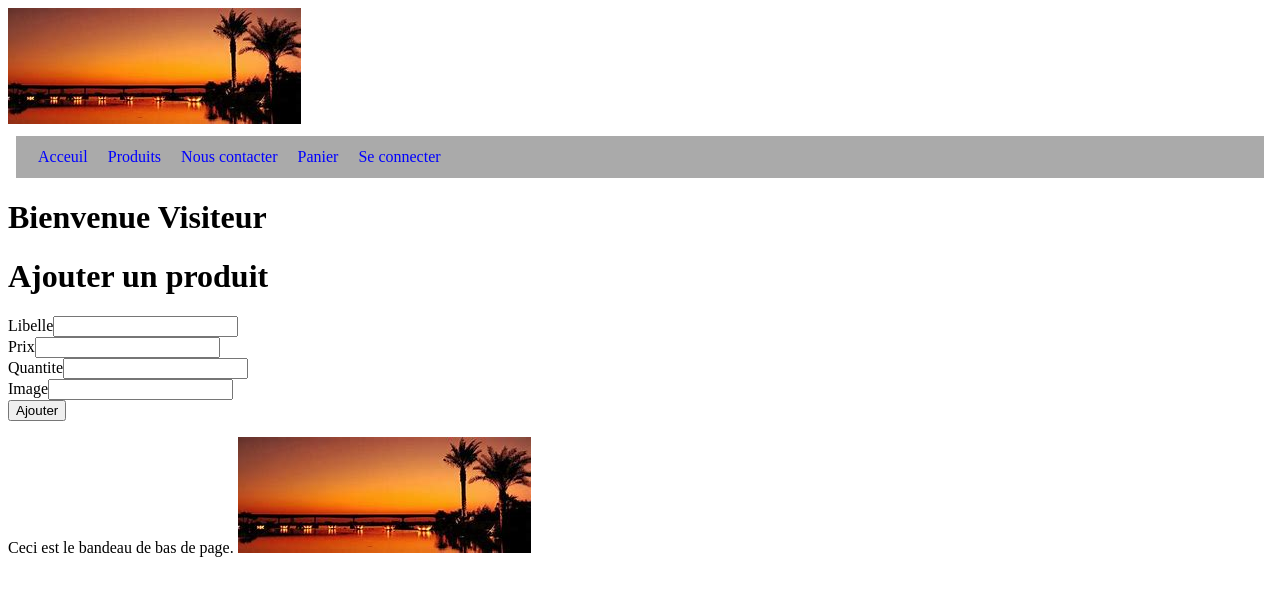
After one commit to DjakopoDavid/PROJET, a Symfony app: template templates/article/new.html.twig in a window 1280 px wide. The commit adds this page. Shown: the top 596 px of the page. Run offline with Twig, Linux system fonts and the light colour scheme; the template is opened without the code that fills it, so the values that code supplies are empty; form fields are guessed from the names that the template uses; some libraries are stand-ins or nearby versions.

Commit message:
creation du formulaire ajouter un produit et de l'entité dans base de donnée 2

```diff
--- /dev/null
+++ b/templates/article/new.html.twig
@@ -0,0 +1,24 @@
+{% extends 'base.html.twig' %}
+
+{% block title %}Ajouter un produit{% endblock %}
+
+{% block vue %}
+    <h1>Ajouter un produit</h1>
+    {{ form_start(form) }}
+        <div class="form-group">
+            {{ form_row(form.libelle) }}
+        </div>
+        <div class="form-group">
+            {{ form_row(form.prix) }}
+        </div>
+        <div class="form-group">
+            {{ form_row(form.quantite) }}
+        </div>
+        <div class="form-group">
+            {{ form_row(form.image) }}
+        </div>
+    <button>Ajouter</button>
+    {{ form_end(form) }}
+
+
+{% endblock %}
```
Also changed, not shown: src/Controller/ArticleController.php (+27 -9 lines), src/Form/ArticleFormType.php (+6 -4 lines), templates/article/index.html.twig (+0 -10 lines), sqlite/data.db.
